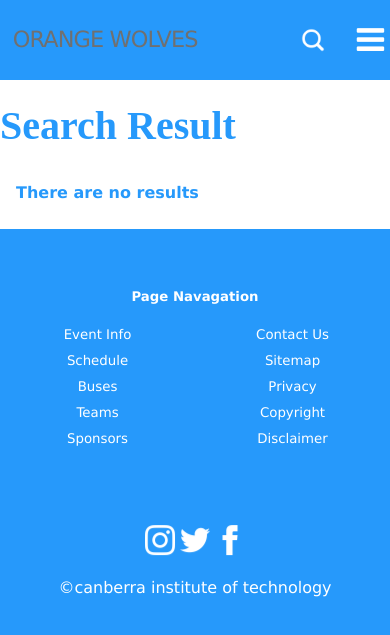
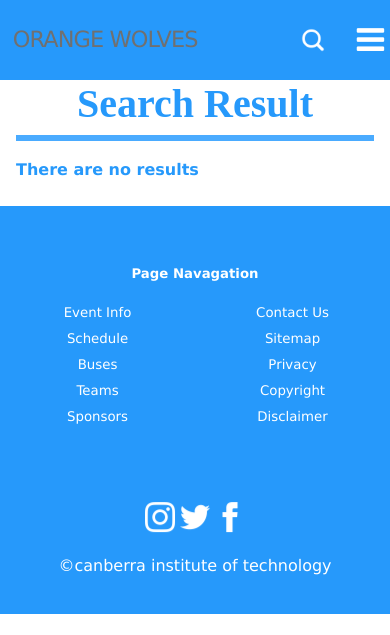
Before and after one commit to orange-wolves/orangewolves, a PHP site: page /search/index.php?searchtext=1 in a window 390 px wide. Shown: the top 635 px of the page. Run offline with PHP 8.4, Linux system fonts and the light colour scheme; data that the repository does not hold is empty; some libraries are stand-ins or nearby versions.

Commit message:
made the search funstion prettier
title says it all

```diff
--- a/resources/css/search.css
+++ b/resources/css/search.css
@@ -8,8 +8,18 @@
 
  h4.searchContent {
     margin-left: 1em;
+    margin-right: 1em;
     margin-top: 0.5em;
+    padding: 0.2em;
+    background-color: #4aabff;
+    color:white;
  }
+
+ h1.searchContent {
+   margin-left: 0.2em;
+   margin-right: 1em;
+   margin-top: 0.5em;
+}
 
  .searchContent0 {
     margin: 0.5em 0px;
@@ -28,3 +38,21 @@
     color: #2699fb;
     background-color: #f1f8fe;
  }
+
+ @media only screen and (max-width: 768px) {
+   #searchhead{
+      text-align: center;
+   }
+
+   #TotalResults{
+      text-align: center;
+   }
+   #final{
+      text-align: center;
+   }
+   h1.searchContent {
+      margin-left: 0px;
+      margin-right: 0px;
+      margin-top: 0px;
+   }
+}
--- a/search/index.php
+++ b/search/index.php
@@ -32,21 +32,15 @@
 <!-----------------------------CONTENT------------------------------>
 
 				<div class="row">
-               <div class="col-1 empty">
-                  <p>word</p>
-               </div>
-               <div class="col-10">
-					   <h1 class='searchContent'>Search Result</h1>
-               </div>
-               <div class="col-1 empty">
-               </div>
+
+					   <h1 class='searchContent' id='searchhead'>Search Result</h1>
+
             </div>
 
             <div class='row'>
-               <div class="col-1 empty">
-               </div>
 
-               <div class="col-10 searchContent">
+
+               <div class="col-12 searchContent">
                   <?php
                   function stringWordBold($str,$word)
                   {
@@ -88,7 +82,7 @@
                   $results = 0;
 
                   //echo "<p>Following results for: $visabletext</p>";
-                  echo "<h4 id=final class='searchContent'></h4>";//Information is shown here that is the results
+                  echo "<h4 id='final' class='searchContent'></h4>";//Information is shown here that is the results
 
                   $sql =  "SELECT orangewolves.bus.busName, orangewolves.bus.description
                            FROM orangewolves.bus
@@ -229,7 +223,7 @@
                   }
 
                   if($results > 0){
-                     echo "<h4 id=TotalResults style='margin-left: 1em; margin-bottom: 0.5em;'>There are $results results for: $visabletext</h4>";
+                     echo "<h4 id=TotalResults class='searchContent' style='margin-bottom: 0.5em'>There are $results results for: $visabletext</h4>";
                   }
                   else
                      echo "<br><h4 style='margin-left: 1em; margin-bottom: 0.5em;'>There are no results</h4><br>";
@@ -237,6 +231,7 @@
                   //echo "<p>End results for: $visabletext</p>";
                   ?>
                </div>
+
 
                <script>
                   var orignialText = "TotalResults";
```
